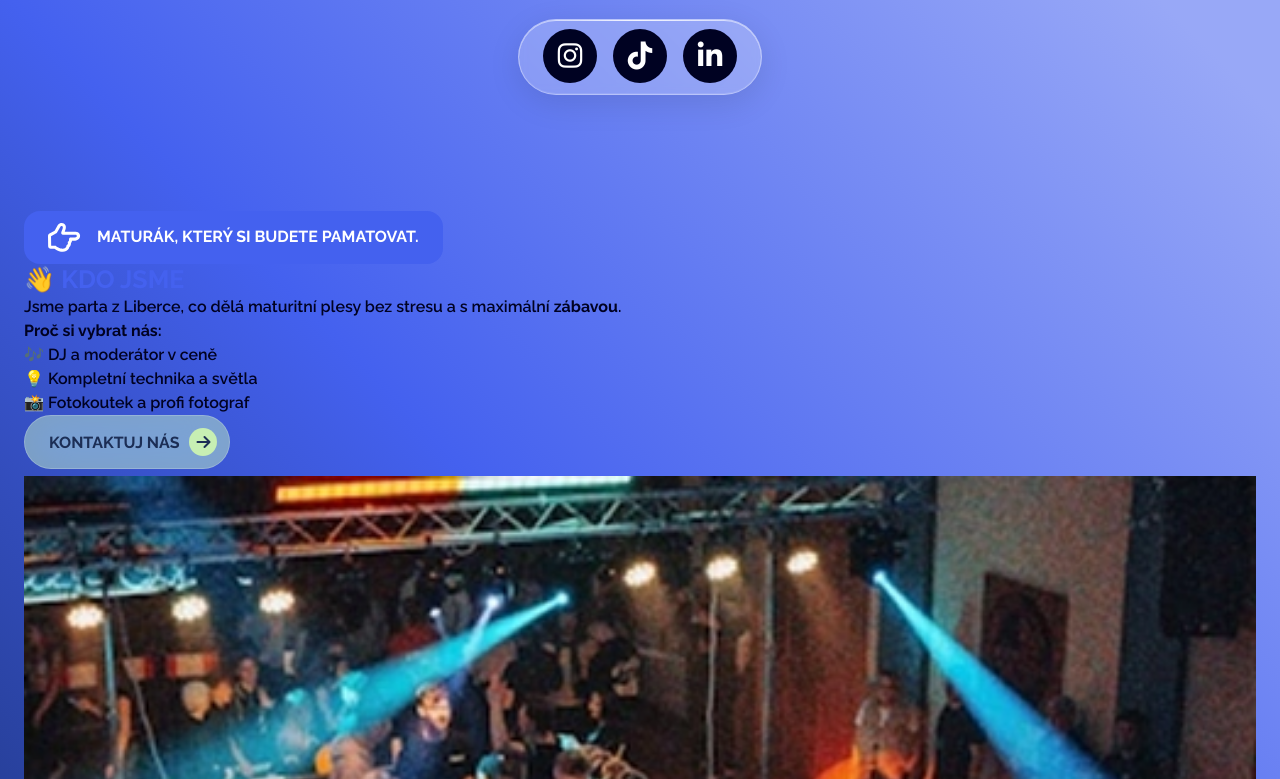
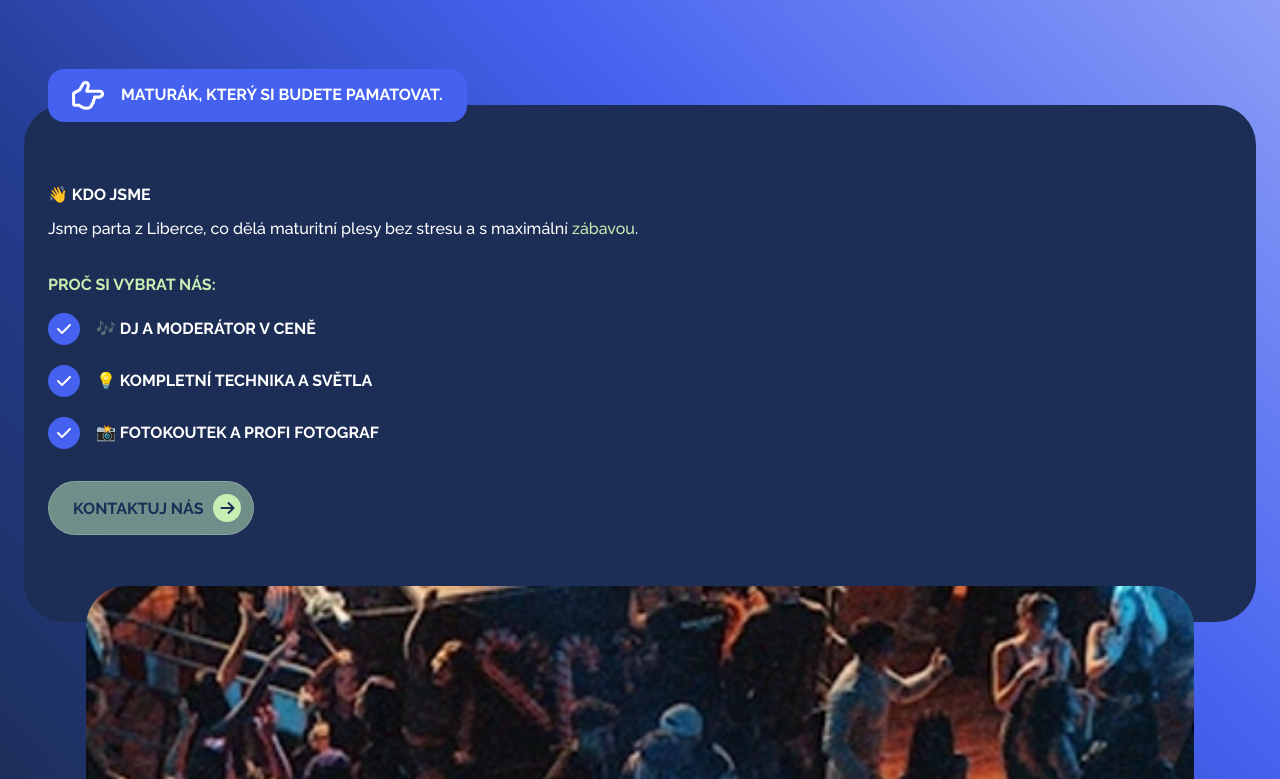
Before and after one commit to bobcermak/3kprods.cz, a Next.js app: page / in a window 1280 px wide. Shown: the part 661-1440 px from the top of the page. Built offline with nearby package versions, Linux system fonts and the light colour scheme.

Commit message:
Refactor layout and styling: remove glassmorphism effect, update social media links styling, and enhance button hover transitions for improved user experience.

```diff
--- a/app/globals.css
+++ b/app/globals.css
@@ -95,48 +95,3 @@ body {
     box-shadow: none;
   }
 }
-
-/*Glassmorphism background*/
-
-.glass {
-  background: rgba(255, 255, 255, 0.2);
-  backdrop-filter: blur(5px);
-  -webkit-backdrop-filter: blur(5px);
-  box-shadow:
-    0 8px 32px rgba(0, 0, 0, 0.1),
-    inset 0 1px 0 rgba(255, 255, 255, 0.5),
-    inset 0 -1px 0 rgba(255, 255, 255, 0.1),
-    inset 0 0 60px 30px rgba(255, 255, 255, 0.05);
-  position: relative;
-  overflow: hidden;
-}
-
-.glass::before {
-  content: '';
-  position: absolute;
-  top: 0;
-  left: 0;
-  right: 0;
-  height: 1px;
-  background: linear-gradient(
-      90deg,
-      transparent,
-      rgba(255, 255, 255, 0.8),
-      transparent
-  );
-}
-
-.glass::after {
-  content: '';
-  position: absolute;
-  top: 0;
-  left: 0;
-  width: 1px;
-  height: 100%;
-  background: linear-gradient(
-      180deg,
-      rgba(255, 255, 255, 0.8),
-      transparent,
-      rgba(255, 255, 255, 0.3)
-  );
-}
--- a/app/layout.tsx
+++ b/app/layout.tsx
@@ -67,7 +67,7 @@ export default function RootLayout({
         />
     </head>
     <body>
-      <Ul className="absolute flex gap-4 px-6 py-4 w-fit border border-white/40 rounded-full glass">
+      <Ul className="hidden fixed left-0 top-0 ml-35 mt-[311px] slaptop:flex flex-col gap-10 px-4 py-6 w-fit bg-white/10 backdrop-blur-sm border border-white/40 rounded-[40px] shadow-md z-40">
         <Li><a target="_blank" className="text-white text-[28px] bg-dark px-[14.75px] hover:text-dark hover:bg-white active:text-dark active:bg-white transition-all duration-250 py-[10.6px] rounded-full" href="https://www.instagram.com/3kprods/"><i className="fa-brands fa-instagram"></i></a></Li>
         <Li><a target="_blank" className="text-white text-[28px] bg-dark px-[14.75px] hover:text-dark hover:bg-white active:text-dark active:bg-white transition-all duration-250 py-[10.6px] rounded-full" href="https://www.tiktok.com/@3kprods"><i className="fa-brands fa-tiktok"></i></a></Li>
         <Li><a target="_blank" className="text-white text-[28px] bg-dark px-[14.75px] hover:text-dark hover:bg-white active:text-dark active:bg-white transition-all duration-250 py-[10.6px] rounded-full" href="https://www.linkedin.com/company/3kprods/"><i className="fa-brands fa-linkedin-in"></i></a></Li>
--- a/app/page.tsx
+++ b/app/page.tsx
@@ -1,17 +1,16 @@
 import { H1, H2, H3, H4, P, Ul, Li, Button, Navbar, Badge, InfoCard } from "@/components";
 import Image from "next/image";
-import Link from "next/link";
 
 const Home = () => {
   return (
     <>
       <header className="bg-[linear-gradient(46deg,#1C2E55_0%,#243C91_25%,#4461EF_49%,#98A8F7_81%)] laptop:bg-[linear-gradient(86deg,#1C2E55_0%,#243C91_25%,#4461EF_49%,#98A8F7_81%)]">
         <Navbar logo="/images/assets/logo.webp" button="Jdeme na to" className="fixed z-50 left-0 right-0 laptop:left-[50%] laptop:translate-x-[-50%] flex items-center justify-between px-3 py-1 rounded-bl-[3rem] rounded-br-[3rem] bg-white/10 backdrop-blur-[100px] shadow-primary laptop:w-container" href="tel:+420722145257">
-          <Li className="laptop:ml-21"><Button href="/" noStyle={true} hover="hover:text-dark active:text-dark" className="text-green uppercase font-bold text-body">Domů</Button></Li>
-          <Li><Button href="#welcome" noStyle={true} hover="hover:text-dark active:text-dark" className="text-white uppercase font-bold text-body">O nás</Button></Li>
-          <Li><Button href="https://www.3kprods.cz/partnership.html" noStyle={true} hover="hover:text-dark active:text-dark" className="text-white uppercase font-bold text-body">Partnerství</Button></Li>
-          <Li><Button href="https://www.3kprods.cz/team.html" noStyle={true} hover="hover:text-dark active:text-dark" className="text-white uppercase font-bold text-body">Náš team</Button></Li>
-          <Li><Button href="#contact-us" noStyle={true} hover="hover:text-dark active:text-dark" className="text-white uppercase font-bold text-body">Kontakty</Button></Li>
+          <Li className="laptop:ml-21"><Button href="/" noStyle={true} hover="hover:text-dark active:text-dark transition-all duration-250" className="text-green uppercase font-bold text-body">Domů</Button></Li>
+          <Li><Button href="#welcome" noStyle={true} hover="hover:text-dark active:text-dark transition-all duration-250" className="text-white uppercase font-bold text-body">O nás</Button></Li>
+          <Li><Button href="https://www.3kprods.cz/partnership.html" noStyle={true} hover="hover:text-dark active:text-dark transition-all duration-250" className="text-white uppercase font-bold text-body">Partnerství</Button></Li>
+          <Li><Button href="https://www.3kprods.cz/team.html" noStyle={true} hover="hover:text-dark active:text-dark transition-all duration-250" className="text-white uppercase font-bold text-body">Náš team</Button></Li>
+          <Li><Button href="#contact-us" noStyle={true} hover="hover:text-dark active:text-dark transition-all duration-250" className="text-white uppercase font-bold text-body">Kontakty</Button></Li>
           <Li className="laptop:hidden"><Button href="#contact-us" variant="secondary" isArrow={false}>Kontaktuj nás</Button></Li>
         </Navbar>
         <section className="mt-47 mx-6" id="welcome">
@@ -25,37 +24,37 @@ const Home = () => {
               <Li><Button href="#contact-us" variant="secondary" isArrow={false}>Kontaktuj nás</Button></Li>
             </Ul>
           </div>
-          <Ul className="flex gap-4 mx-auto mt-20 mb-[116px] px-6 py-4 w-fit border border-white/40 rounded-full glass">
+          <Ul className="flex gap-4 mx-auto mt-15 mb-[106px] px-6 py-4 w-fit border border-white/40 rounded-[40px] glass">
             <Li><a target="_blank" className="text-white text-[28px] bg-dark px-[14.75px] hover:text-dark hover:bg-white active:text-dark active:bg-white transition-all duration-250 py-[10.6px] rounded-full" href="https://www.instagram.com/3kprods/"><i className="fa-brands fa-instagram"></i></a></Li>
             <Li><a target="_blank" className="text-white text-[28px] bg-dark px-[14.75px] hover:text-dark hover:bg-white active:text-dark active:bg-white transition-all duration-250 py-[10.6px] rounded-full" href="https://www.tiktok.com/@3kprods"><i className="fa-brands fa-tiktok"></i></a></Li>
             <Li><a target="_blank" className="text-white text-[28px] bg-dark px-[14.75px] hover:text-dark hover:bg-white active:text-dark active:bg-white transition-all duration-250 py-[10.6px] rounded-full" href="https://www.linkedin.com/company/3kprods/"><i className="fa-brands fa-linkedin-in"></i></a></Li>
           </Ul>
           <div>
-            <article>
-              <header>
+            <article className="relative bg-blue rounded-[40px] px-6 py-20 z-0">
+              <header className="absolute top-0 left-6 right-6 -mt-9">
                 <Badge>Maturák, který si budete pamatovat.</Badge>
               </header>
-              <div>
-                <div>
-                  <H2>👋 Kdo jsme</H2>
-                  <P>Jsme parta z Liberce, co dělá maturitní plesy bez stresu a s maximální <strong>zábavou</strong>.</P>
+              <div className="flex flex-col gap-8">
+                <div className="flex flex-col gap-3">
+                  <H2 size="text-body" color="text-white">👋 Kdo jsme</H2>
+                  <P color="text-white" weight="font-medium">Jsme parta z Liberce, co dělá maturitní plesy bez stresu a s maximální <strong className="text-green font-medium">zábavou</strong>.</P>
                 </div>
                 <div>
-                  <P><strong>Proč si vybrat nás:</strong></P>
-                  <Ul>
-                    <Li>🎶 DJ a moderátor v ceně</Li>
-                    <Li>💡 Kompletní technika a světla</Li>
-                    <Li>📸 Fotokoutek a profi fotograf</Li>
+                  <P color="text-green" className="mb-4 uppercase"><strong>Proč si vybrat nás:</strong></P>
+                  <Ul className="flex flex-col gap-4">
+                    <Li color="text-white" weight="font-bold" className="flex gap-4 items-center uppercase list-none"><i className="fa-solid fa-check bg-light-blue px-[9px] py-2 rounded-full h-min"></i>🎶 DJ a moderátor v ceně</Li>
+                    <Li color="text-white" weight="font-bold" className="flex gap-4 items-center uppercase list-none"><i className="fa-solid fa-check bg-light-blue px-[9px] py-2 rounded-full h-fit"></i>💡 Kompletní technika a světla</Li>
+                    <Li color="text-white" weight="font-bold" className="flex gap-4 items-center uppercase list-none"><i className="fa-solid fa-check bg-light-blue px-[9px] py-2 rounded-full h-fit"></i>📸 Fotokoutek a profi fotograf</Li>
                   </Ul>
                 </div>
               </div>
-              <footer>
+              <footer className="mt-8">
                 <Button href="#contact-us" variant="secondary">Kontaktuj nás</Button>
               </footer>
             </article>
-              <figure>
-                <Image className="img-responsive" src="/images/content/prom-image.webp" alt="3kprods - maturitního plesu" loading="lazy" width={504} height={548}/>
-              </figure>
+            <figure className="relative mx-auto -my-9 w-[90%] h-[300px] z-10">
+              <Image className="img-responsive rounded-[40px]" src="/images/content/prom-image.webp" alt="3kprods - maturitního plesu" loading="lazy" width={504} height={548}/>
+            </figure>
           </div>
         </section>
       </header>
```
